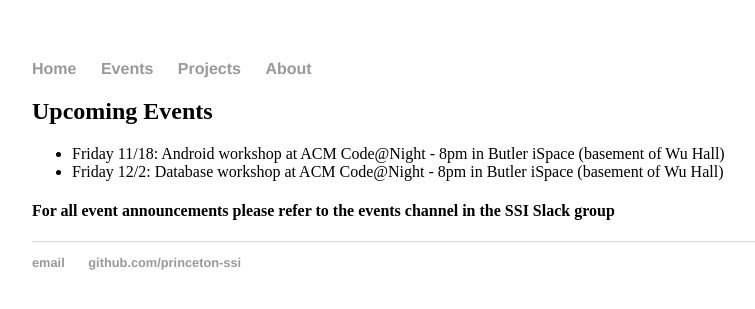
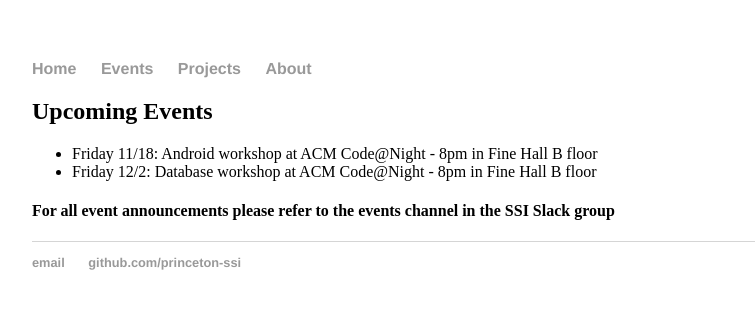
Before and after one commit to Princeton-SSI/princeton-ssi.github.io, a Jekyll site: the page built from events.md, in a window 1280 px wide. Shown: the top 309 px of the page, without its empty margins (160-915 px from the left). Built offline with Jekyll 4.4.1, drawn with Linux system fonts in a browser that asks for light colours.

Commit message:
Updated Code at Night locations

```diff
--- a/events.md
+++ b/events.md
@@ -6,7 +6,7 @@ permalink: /events/
 
 ## Upcoming Events
 
-* Friday 11/18: Android workshop at ACM Code@Night - 8pm in Butler iSpace (basement of Wu Hall)
-* Friday 12/2: Database workshop at ACM Code@Night - 8pm in Butler iSpace (basement of Wu Hall)
+* Friday 11/18: Android workshop at ACM Code@Night - 8pm in Fine Hall B floor
+* Friday 12/2: Database workshop at ACM Code@Night - 8pm in Fine Hall B floor
 
 #### For all event announcements please refer to the events channel in the SSI Slack group
```
